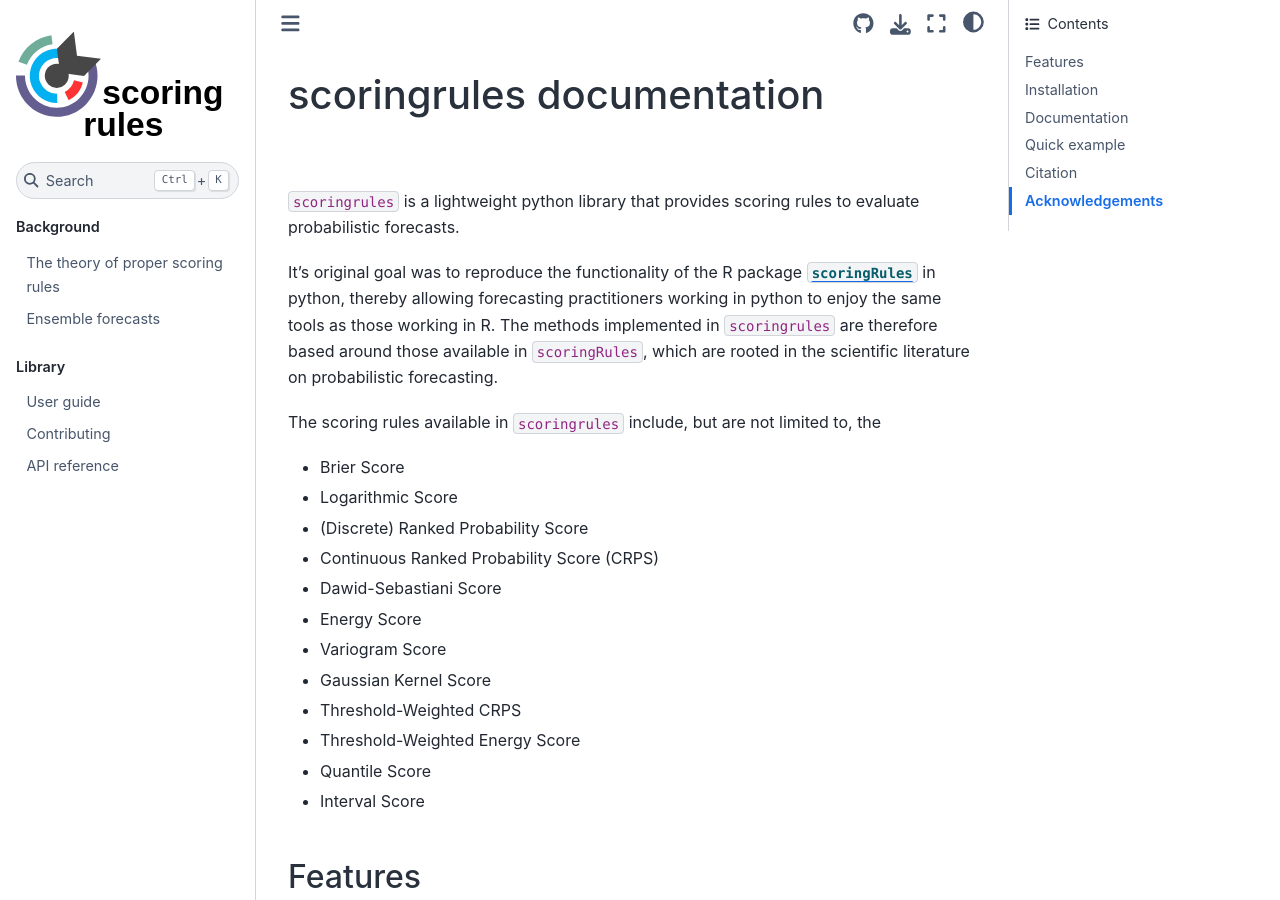
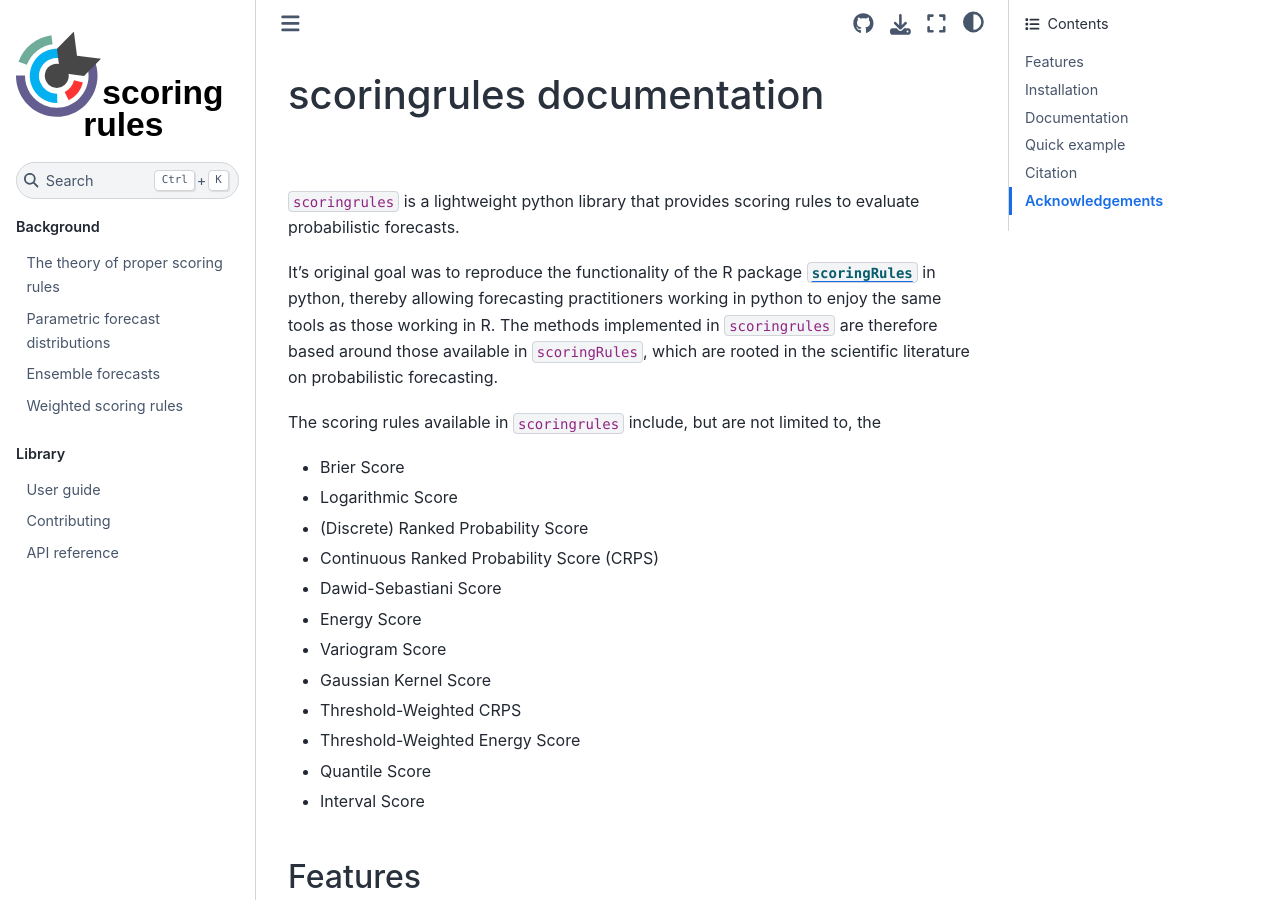
Before and after one commit to frazane/scoringrules, a Sphinx documentation site: the page built from docs/index.md, in a window 1280 px wide and 900 px high. Built offline with Sphinx 7.4.7 and the Sphinx Book theme 1.1.4, drawn with Linux system fonts in a browser that asks for light colours.

Commit message:
update docu index

````diff
--- a/docs/index.md
+++ b/docs/index.md
@@ -34,7 +34,9 @@ The scoring rules available in `scoringrules` include, but are not limited to, t
 :caption: Background
 
 theory.md
+forecast_dists.md
 crps_estimators.md
+weighted_scores.md
 ```
 
 ```{toctree}
````
Also changed, not shown: 1 other file.
